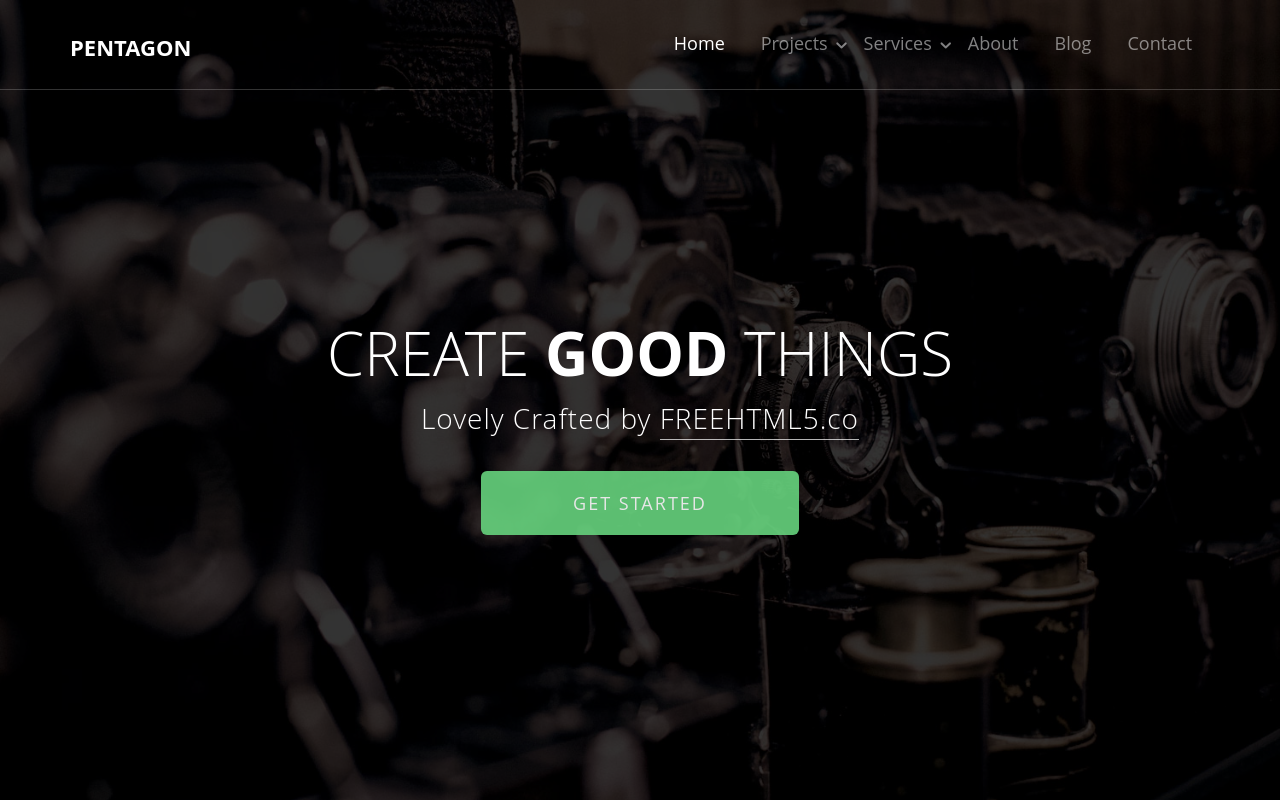
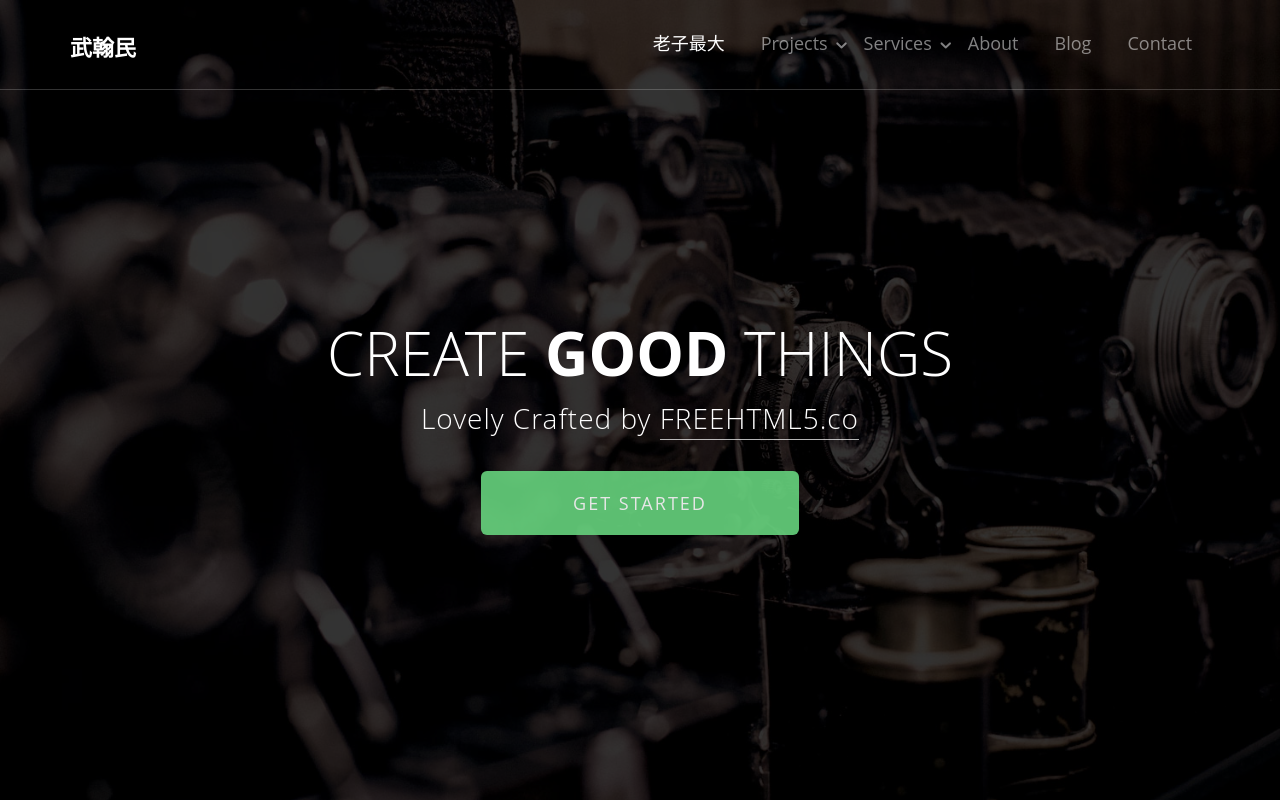
Before and after one commit to hunwei5/test, a plain HTML site: page index.html in a window 1280 px wide. Shown: the top 800 px of the page. Drawn offline with Linux system fonts and the light colour scheme; files whose address does not match are found by name.

Commit message:
Update index.html

```diff
--- a/index.html
+++ b/index.html
@@ -7,7 +7,7 @@
 	<head>
 	<meta charset="utf-8">
 	<meta http-equiv="X-UA-Compatible" content="IE=edge">
-	<title>猪头 &mdash; 100% Free Fully Responsive HTML5 Template </title>
+	<title>p &mdash; 100% Free Fully Responsive HTML5 Template </title>
 	<meta name="viewport" content="width=device-width, initial-scale=1">
 	<meta name="description" content="Free HTML5 Template by FREEHTML5" />
 	<meta name="keywords" content="free html5, free template, free bootstrap, html5, css3, mobile first, responsive" />
@@ -59,12 +59,12 @@
 				<div class="container">
 					<div class="nav-header">
 						<a href="#" class="js-fh5co-nav-toggle fh5co-nav-toggle"><i></i></a>
-						<h1 id="fh5co-logo"><a href="index.html">Pentagon</a></h1>
+						<h1 id="fh5co-logo"><a href="index.html">武翰民</a></h1>
 						<!-- START #fh5co-menu-wrap -->
 						<nav id="fh5co-menu-wrap" role="navigation">
 							<ul class="sf-menu" id="fh5co-primary-menu">
 								<li class="active">
-									<a href="index.html">Home</a>
+									<a href="index.html">老子最大</a>
 								</li>
 								<li>
 									<a href="portfolio.html" class="fh5co-sub-ddown">Projects</a>
```
